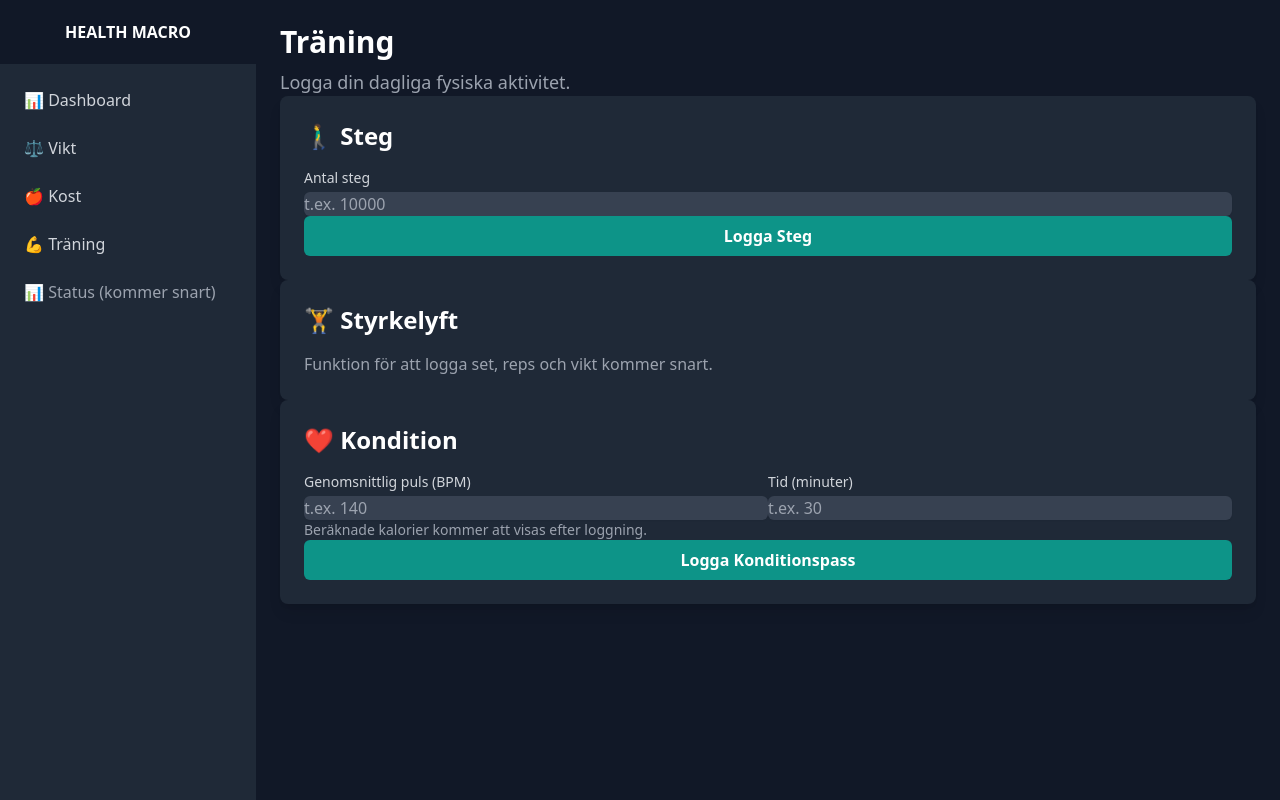
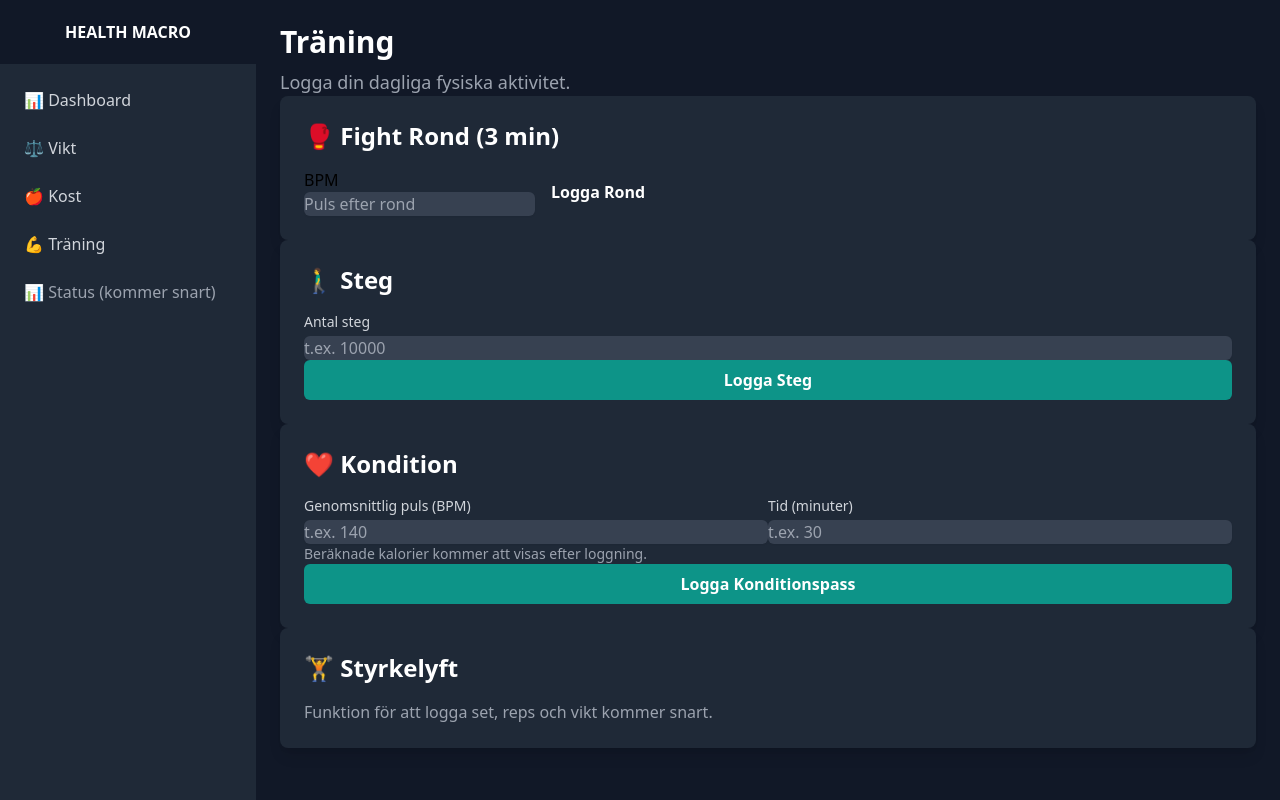
Before and after one commit to oskartellebo/Health-Macro-APP, a Flask app: page /training in a window 1280 px wide. Run offline with Flask 3, Linux system fonts and the light colour scheme; data comes from the database, SQL or seed files in the repository; data that the repository does not hold is empty.

Commit message:
Feat(traning): Implementera fullständig träningsloggning

```diff
--- a/app/models.py
+++ b/app/models.py
@@ -37,3 +37,33 @@
 
     def __repr__(self):
         return f'<FoodLog {self.date} - {self.meal_type}: {self.food_name}>'
+
+class StepLog(db.Model):
+    id = db.Column(db.Integer, primary_key=True)
+    date = db.Column(db.Date, nullable=False, default=date.today)
+    steps = db.Column(db.Integer, nullable=False)
+    user_id = db.Column(db.Integer, db.ForeignKey('user.id'), nullable=False)
+
+    def __repr__(self):
+        return f'<StepLog {self.date}: {self.steps} steg>'
+
+class CardioLog(db.Model):
+    id = db.Column(db.Integer, primary_key=True)
+    date = db.Column(db.Date, nullable=False, default=date.today)
+    duration_minutes = db.Column(db.Integer, nullable=False)
+    avg_bpm = db.Column(db.Integer, nullable=False)
+    calories_burned = db.Column(db.Integer, nullable=False)
+    user_id = db.Column(db.Integer, db.ForeignKey('user.id'), nullable=False)
+
+    def __repr__(self):
+        return f'<CardioLog {self.date}: {self.duration_minutes} min, {self.calories_burned} kcal>'
+
+class FightRondLog(db.Model):
+    id = db.Column(db.Integer, primary_key=True)
+    date = db.Column(db.Date, nullable=False, default=date.today)
+    bpm = db.Column(db.Integer, nullable=False)
+    calories_burned = db.Column(db.Integer, nullable=False)
+    user_id = db.Column(db.Integer, db.ForeignKey('user.id'), nullable=False)
+
+    def __repr__(self):
+        return f'<FightRondLog {self.date}: {self.bpm} BPM>'
--- a/app/routes.py
+++ b/app/routes.py
@@ -1,7 +1,7 @@
 import re
 from flask import render_template, Blueprint, flash, redirect, url_for, request, current_app
 from app import db
-from app.models import User, WeightLog, FoodLog
+from app.models import User, WeightLog, FoodLog, StepLog, CardioLog, FightRondLog
 from app.services import stats_service
 from app.services import fatsecret_service
 from flask_wtf import FlaskForm
@@ -96,24 +96,63 @@
 @main_bp.route('/training', methods=['GET', 'POST'])
 def training():
     """Renderar träningssidan och hanterar loggning av aktivitet."""
+    user = get_or_create_default_user()
+
     if request.method == 'POST':
         if 'log_steps' in request.form:
-            steps = request.form.get('steps')
-            flash(f"Loggade {steps} steg!", "success")
-            # TODO: Spara till databas
+            try:
+                steps = int(request.form.get('steps'))
+                # Sök efter befintlig logg för dagen
+                log = db.session.scalar(db.select(StepLog).where(StepLog.user_id==user.id, StepLog.date==date.today()))
+                if log:
+                    log.steps = steps # Uppdatera
+                else:
+                    log = StepLog(steps=steps, user_id=user.id) # Skapa ny
+                    db.session.add(log)
+                db.session.commit()
+                flash(f"Loggade {steps} steg!", "success")
+            except (ValueError, TypeError):
+                flash("Vänligen ange ett giltigt antal steg.", "danger")
 
         elif 'log_cardio' in request.form:
-            avg_bpm = request.form.get('avg_bpm')
-            duration = request.form.get('duration_minutes')
-            # Enkel formel för kalorier: (Puls * Tid * Faktor)
-            # Denna är inte vetenskaplig, men en startpunkt.
-            calories_burned = int(int(avg_bpm) * int(duration) * 0.08)
-            flash(f"Loggade konditionspass! Uppskattade kalorier: {calories_burned} kcal.", "success")
-            # TODO: Spara till databas
+            try:
+                avg_bpm = int(request.form.get('avg_bpm'))
+                duration = int(request.form.get('duration_minutes'))
+                calories_burned = int(avg_bpm * duration * 0.08)
+
+                log = CardioLog(
+                    avg_bpm=avg_bpm,
+                    duration_minutes=duration,
+                    calories_burned=calories_burned,
+                    user_id=user.id
+                )
+                db.session.add(log)
+                db.session.commit()
+                flash(f"Loggade konditionspass! ({calories_burned} kcal)", "success")
+            except (ValueError, TypeError):
+                flash("Vänligen fyll i både puls och tid.", "danger")
+
+        elif 'log_fight_rond' in request.form:
+            try:
+                bpm = int(request.form.get('bpm'))
+                # Kalorier för en 3-minuters rond
+                calories_burned = int(bpm * 3 * 0.08)
+                log = FightRondLog(bpm=bpm, calories_burned=calories_burned, user_id=user.id)
+                db.session.add(log)
+                db.session.commit()
+                flash(f"Loggade fight-rond med {bpm} BPM! ({calories_burned} kcal)", "success")
+            except (ValueError, TypeError):
+                flash("Vänligen ange en giltig puls.", "danger")
 
         return redirect(url_for('main.training'))
 
-    return render_template('training.html', title='Träning')
+    # Hämta dagens loggar för att visa på sidan
+    today = date.today()
+    step_log = db.session.scalar(db.select(StepLog).where(StepLog.user_id==user.id, StepLog.date==today))
+    cardio_logs = db.session.scalars(db.select(CardioLog).where(CardioLog.user_id==user.id, CardioLog.date==today)).all()
+    fight_rond_logs = db.session.scalars(db.select(FightRondLog).where(FightRondLog.user_id==user.id, FightRondLog.date==today)).all()
+
+    return render_template('training.html', title='Träning', step_log=step_log, cardio_logs=cardio_logs, fight_rond_logs=fight_rond_logs)
 
 
 @main_bp.route('/diet', methods=['GET', 'POST'])
--- a/app/templates/training.html
+++ b/app/templates/training.html
@@ -5,6 +5,30 @@
     <div>
         <h1 class="text-3xl font-bold text-white">Träning</h1>
         <p class="mt-2 text-lg text-gray-400">Logga din dagliga fysiska aktivitet.</p>
+    </div>
+
+    <!-- Sektion: Fight Rond -->
+    <div class="bg-gray-800 p-6 rounded-lg shadow-lg">
+        <h2 class="text-2xl font-bold text-white mb-4">🥊 Fight Rond (3 min)</h2>
+        <form method="POST" action="{{ url_for('main.training') }}" class="flex items-center space-x-4">
+            <div class="flex-grow">
+                <label for="bpm" class="sr-only">BPM</label>
+                <input type="number" name="bpm" id="bpm" required class="block w-full bg-gray-700 border-gray-600 rounded-md shadow-sm text-white focus:ring-teal-500 focus:border-teal-500" placeholder="Puls efter rond">
+            </div>
+            <button type="submit" name="log_fight_rond" class="bg-red-600 hover:bg-red-700 text-white font-bold py-2 px-4 rounded-md focus:outline-none focus:shadow-outline">
+                Logga Rond
+            </button>
+        </form>
+        {% if fight_rond_logs %}
+            <div class="mt-4">
+                <h4 class="text-md font-semibold text-gray-300">Dagens Ronder:</h4>
+                <p class="text-sm text-gray-400">
+                    {% for log in fight_rond_logs %}
+                        <span class="inline-block bg-gray-700 rounded-full px-3 py-1 text-sm font-semibold text-white mr-2 mb-2">{{ log.bpm }} BPM</span>
+                    {% endfor %}
+                </p>
+            </div>
+        {% endif %}
     </div>
 
     <!-- Sektion: Steg -->
@@ -20,13 +44,12 @@
                 Logga Steg
             </button>
         </form>
-    </div>
-
-    <!-- Sektion: Styrkelyft -->
-    <div class="bg-gray-800 p-6 rounded-lg shadow-lg">
-        <h2 class="text-2xl font-bold text-white mb-4">🏋️ Styrkelyft</h2>
-        <p class="text-gray-400">Funktion för att logga set, reps och vikt kommer snart.</p>
-        <!-- Platshållare för framtida formulär -->
+        {% if step_log %}
+            <div class="mt-4">
+                <h4 class="text-md font-semibold text-gray-300">Dagens Steg:</h4>
+                <p class="text-lg text-white font-bold">{{ step_log.steps }}</p>
+            </div>
+        {% endif %}
     </div>
 
     <!-- Sektion: Kondition -->
@@ -49,7 +72,22 @@
                 Logga Konditionspass
             </button>
         </form>
+        {% if cardio_logs %}
+            <div class="mt-4">
+                <h4 class="text-md font-semibold text-gray-300">Dagens Konditionspass:</h4>
+                <ul class="list-disc list-inside text-gray-400">
+                    {% for log in cardio_logs %}
+                        <li>{{ log.duration_minutes }} minuter med {{ log.avg_bpm }} BPM ({{ log.calories_burned }} kcal)</li>
+                    {% endfor %}
+                </ul>
+            </div>
+        {% endif %}
     </div>
 
+    <!-- Sektion: Styrkelyft -->
+    <div class="bg-gray-800 p-6 rounded-lg shadow-lg">
+        <h2 class="text-2xl font-bold text-white mb-4">🏋️ Styrkelyft</h2>
+        <p class="text-gray-400">Funktion för att logga set, reps och vikt kommer snart.</p>
+    </div>
 </div>
 {% endblock %}
```
Also changed, not shown: migrations/versions/ea5f8eeaa6ae_lägg_till_träningslogg_modeller.py (added, +56 -0 lines).
